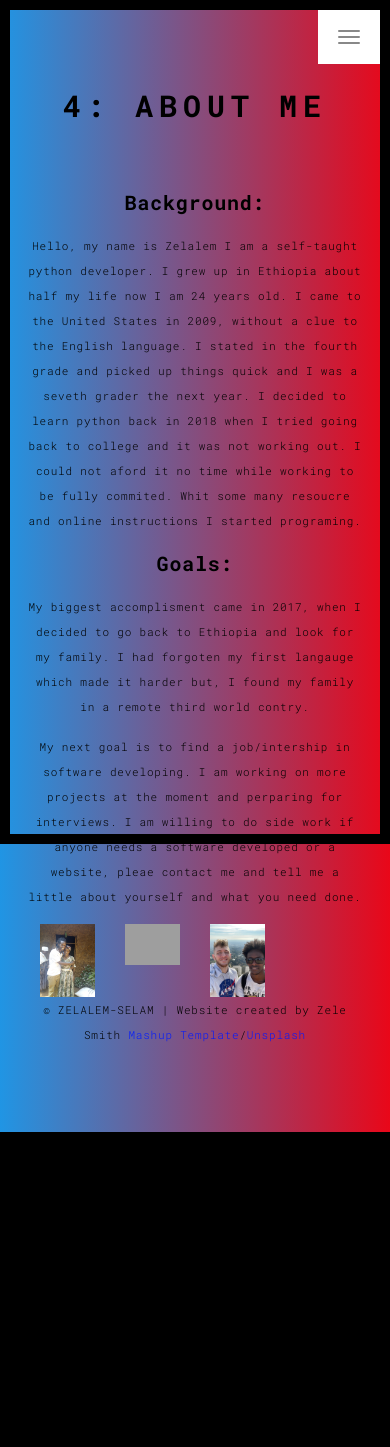
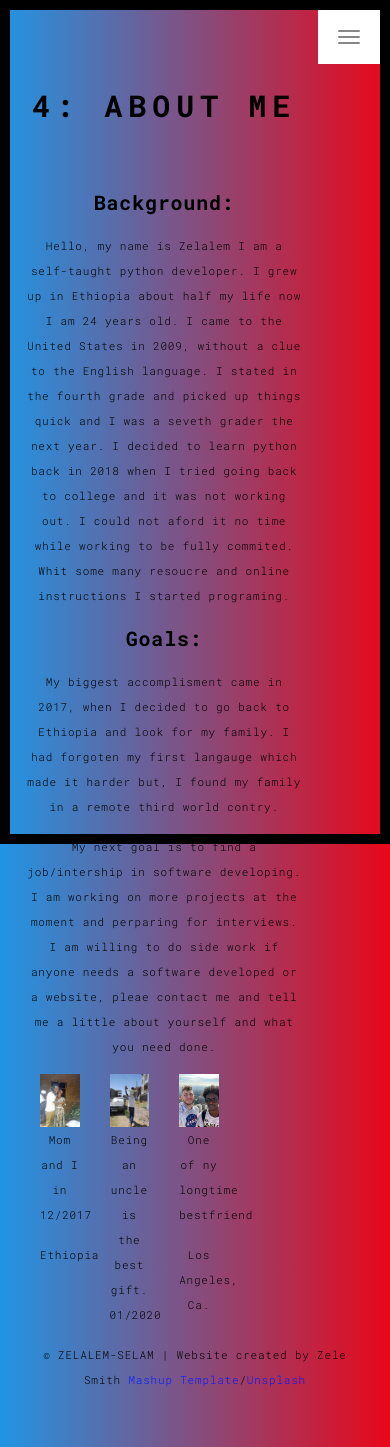
Before and after one commit to Zebracode13/my_web_profile, a Flask app: page /about.html in a window 390 px wide. Shown: the top 1447 px of the page. Before the commit the page ends 1132 px from the top, so only its background shows below. Run offline with Flask 2, Linux system fonts and the light colour scheme; some libraries are stand-ins or nearby versions; grey boxes are pictures that could not be loaded.

Commit message:
debuging....

```diff
--- a/templates/about.html
+++ b/templates/about.html
@@ -56,15 +56,15 @@
 <div class="section-container">
     <div class="container">
       <div class="row">
-        <div class="col-xs-12">
+        <div class="col-xs-10">
           <div class="section-container-spacer text-center">
             <h1 class="h2"> 4: About me</h1>
           </div>
 
           <div class="row">
-            <div class="col-md-12 col-md-offset-1">
+            <div class="col-md-12 col-md-offset-8">
               <div class="row">
-                <div class="col-xs-12 col-md-12">
+                <div class="col-xs-12 col-md-8">
                   <h3>Background:</h3>
                   <p>Hello, my name is Zelalem I am a self-taught python developer.
                     I grew up in Ethiopia about half my life now I am 24 years old. I came to the United States in 2009,
@@ -79,12 +79,19 @@
 
                 <div class="col-xs-3 col-md-4">
                   <img src="./static/asset/pr-images/moms.jpg" class="img-responsive" alt="">
+                  <p>Mom and I in 12/2017</p>
+                  <p>Ethiopia</p>
+
                 </div>
                 <div class="col-xs-3 col-md-4">
                   <img src="./static/asset/pr-images/jonny.jpg" class="img-responsive" alt="">
+                   <p>Being an uncle is the best gift.  01/2020</p>
                 </div>
                 <div class="col-xs-3 col-md-4">
                   <img src="./static/asset/pr-images/jz.jpg" class="img-responsive" alt="">
+                  <p>One of ny longtime bestfriend</p>
+                  <p>Los Angeles, Ca.</p>
+
                 </div>
               </div>
             </div>
```
Also changed, not shown: static/asset/pr-images/jonny.jpg (added).
